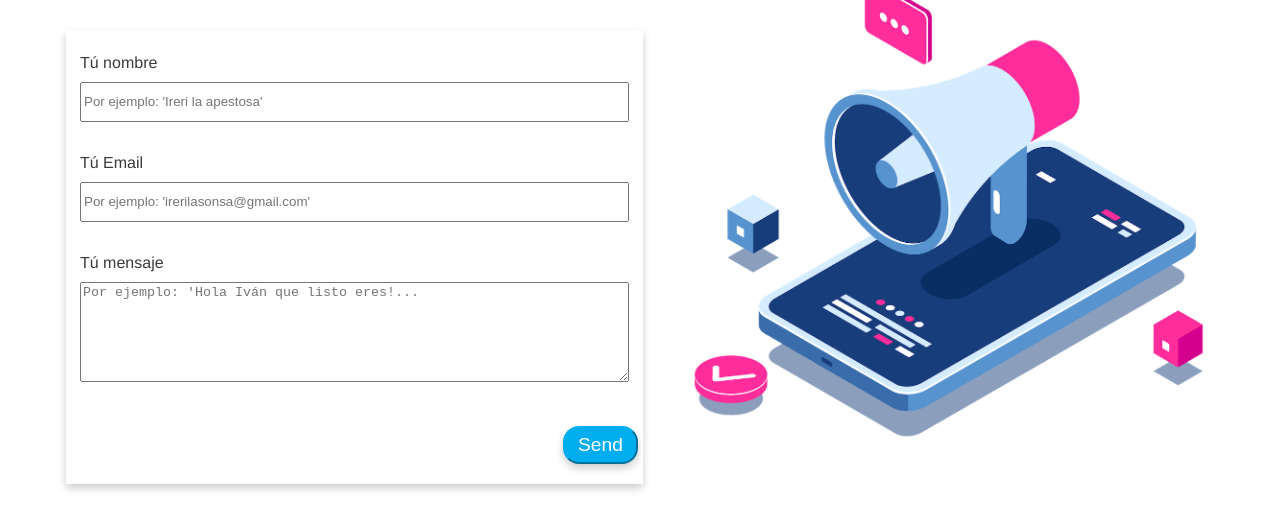
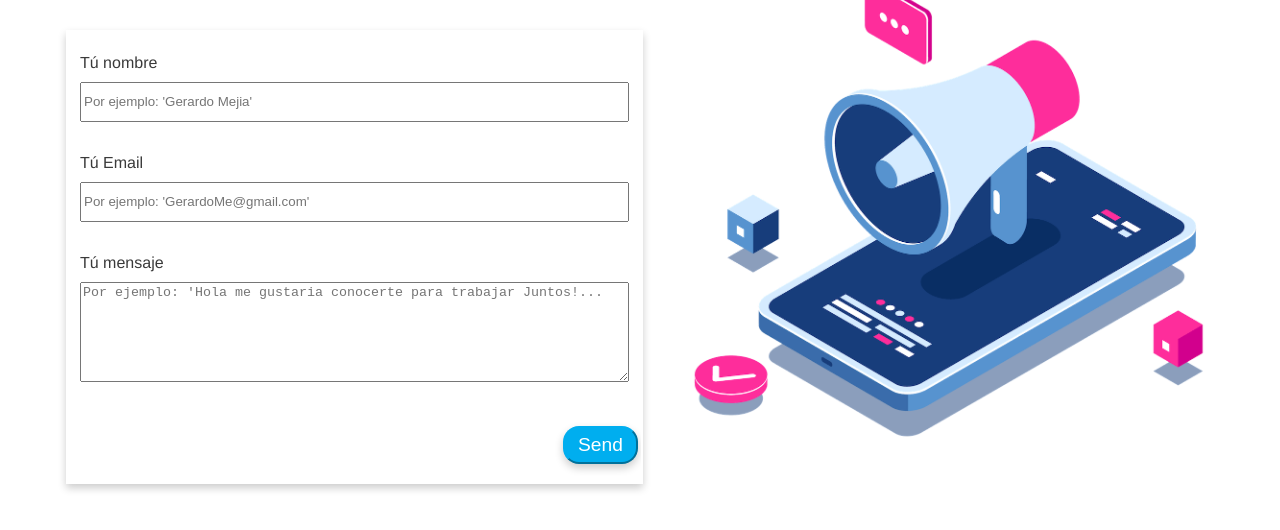
Before and after one commit to ivanlugo121918/XRP, a plain HTML site: page html/contact.html in a window 1280 px wide. Shown: the part 166-696 px from the top of the page. Drawn offline with Linux system fonts and the light colour scheme.

Commit message:
Resolvi problemas de Nombres de lineas

```diff
--- a/html/contact.html
+++ b/html/contact.html
@@ -70,7 +70,7 @@
                   name="name"
                   required
                   class="form__input"
-                  placeholder="Por ejemplo: 'Ireri la apestosa'"
+                  placeholder="Por ejemplo: 'Gerardo Mejia'"
                 />
               </p>
               <p>
@@ -80,7 +80,7 @@
                   name="_replyto"
                   required
                   class="form__input"
-                  placeholder="Por ejemplo: 'irerilasonsa@gmail.com'"
+                  placeholder="Por ejemplo: 'GerardoMe@gmail.com'"
                 />
               </p>
               <p>
@@ -94,7 +94,7 @@
                   rows="10"
                   spellcheck
                   class="form__input form__input--textarea"
-                  placeholder="Por ejemplo: 'Hola Iván que listo eres!..."
+                  placeholder="Por ejemplo: 'Hola me gustaria conocerte para trabajar Juntos!..."
                 ></textarea>
               </p>
               <input
```
